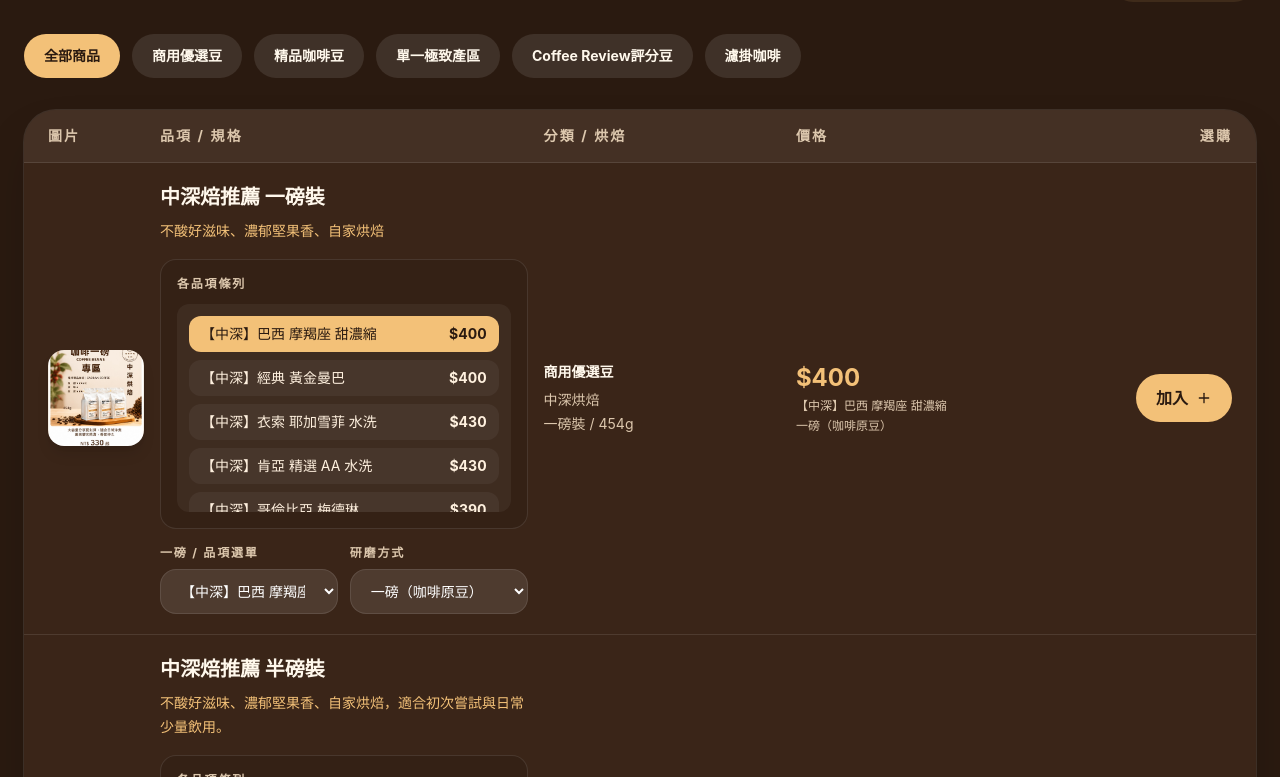
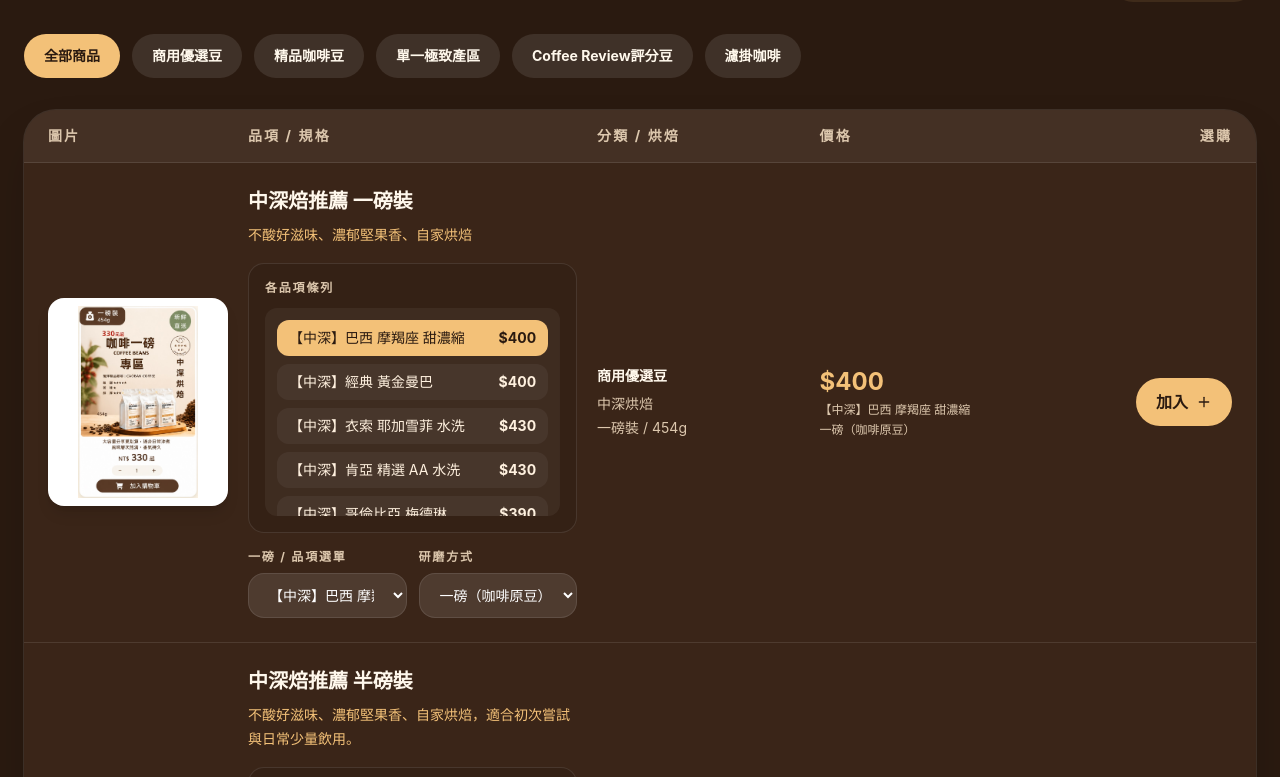
Before and after one commit to polo81116-crypto/mysite, a React (Vite) app: page / in a window 1280 px wide. Shown: the part 3963-4740 px from the top of the page. Built offline with nearby package versions, Linux system fonts and the light colour scheme.

Commit message:
Enlarge product image display

```diff
--- a/src/App.jsx
+++ b/src/App.jsx
@@ -609,7 +609,7 @@ export default function CaobanCoffeeHomepage() {
             <div className="rounded-[2rem] border border-white/10 bg-[#3a2518] p-10 text-center text-[#dcc7ad]">此分類目前暫時清空，後續可加入新品項。</div>
           ) : (
             <div className="overflow-hidden rounded-[2rem] bg-[#3a2518] shadow-2xl ring-1 ring-white/10">
-              <div className="hidden grid-cols-[96px_1.4fr_0.9fr_0.8fr_0.8fr] gap-4 border-b border-white/10 bg-white/5 px-6 py-4 text-sm font-bold tracking-[0.15em] text-[#dcc7ad] md:grid"><span>圖片</span><span>品項 / 規格</span><span>分類 / 烘焙</span><span>價格</span><span className="text-right">選購</span></div>
+              <div className="hidden grid-cols-[180px_1.3fr_0.8fr_0.75fr_0.8fr] gap-5 border-b border-white/10 bg-white/5 px-6 py-4 text-sm font-bold tracking-[0.15em] text-[#dcc7ad] md:grid"><span>圖片</span><span>品項 / 規格</span><span>分類 / 烘焙</span><span>價格</span><span className="text-right">選購</span></div>
               <div className="divide-y divide-white/10">
                 {filteredProducts.map((product) => {
                   const selectedPackage = selectedPackages[product.id] || product.packageOptions[0];
@@ -617,8 +617,8 @@ export default function CaobanCoffeeHomepage() {
                   const cartId = makeCartId(product.id, selectedPackage.label, selectedGrind);
                   const quantity = getCartQuantity(product.id);
                   return (
-                    <article key={product.id} className="grid gap-4 px-5 py-5 transition hover:bg-white/5 md:grid-cols-[96px_1.4fr_0.9fr_0.8fr_0.8fr] md:items-center md:px-6">
-                      <img src={product.image} alt={product.name} className="h-24 w-24 rounded-2xl object-cover shadow-lg" />
+                    <article key={product.id} className="grid gap-5 px-5 py-6 transition hover:bg-white/5 md:grid-cols-[180px_1.3fr_0.8fr_0.75fr_0.8fr] md:items-center md:px-6">
+                      <img src={product.image} alt={product.name} className="h-56 w-full rounded-2xl bg-white object-contain p-2 shadow-lg md:h-52 md:w-[180px]" />
                       <div>
                         <div className="mb-2 inline-flex rounded-full bg-[#f3c178]/10 px-3 py-1 text-xs font-bold text-[#f3c178] md:hidden">{product.category}</div>
                         <h3 className="text-xl font-bold">{product.name}</h3>
```
Also changed, not shown: 1 other file (tests, documents, lock files or other folders).
